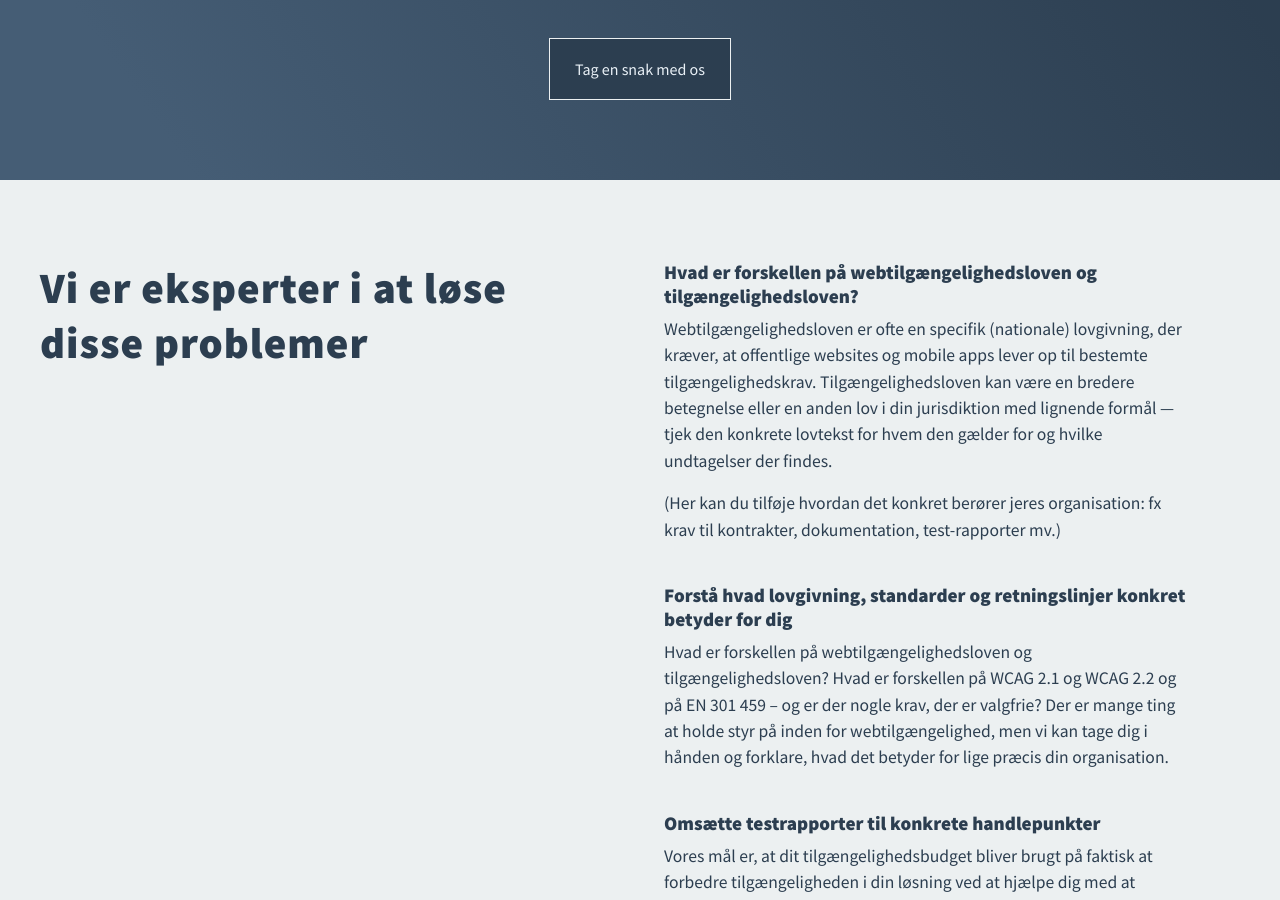
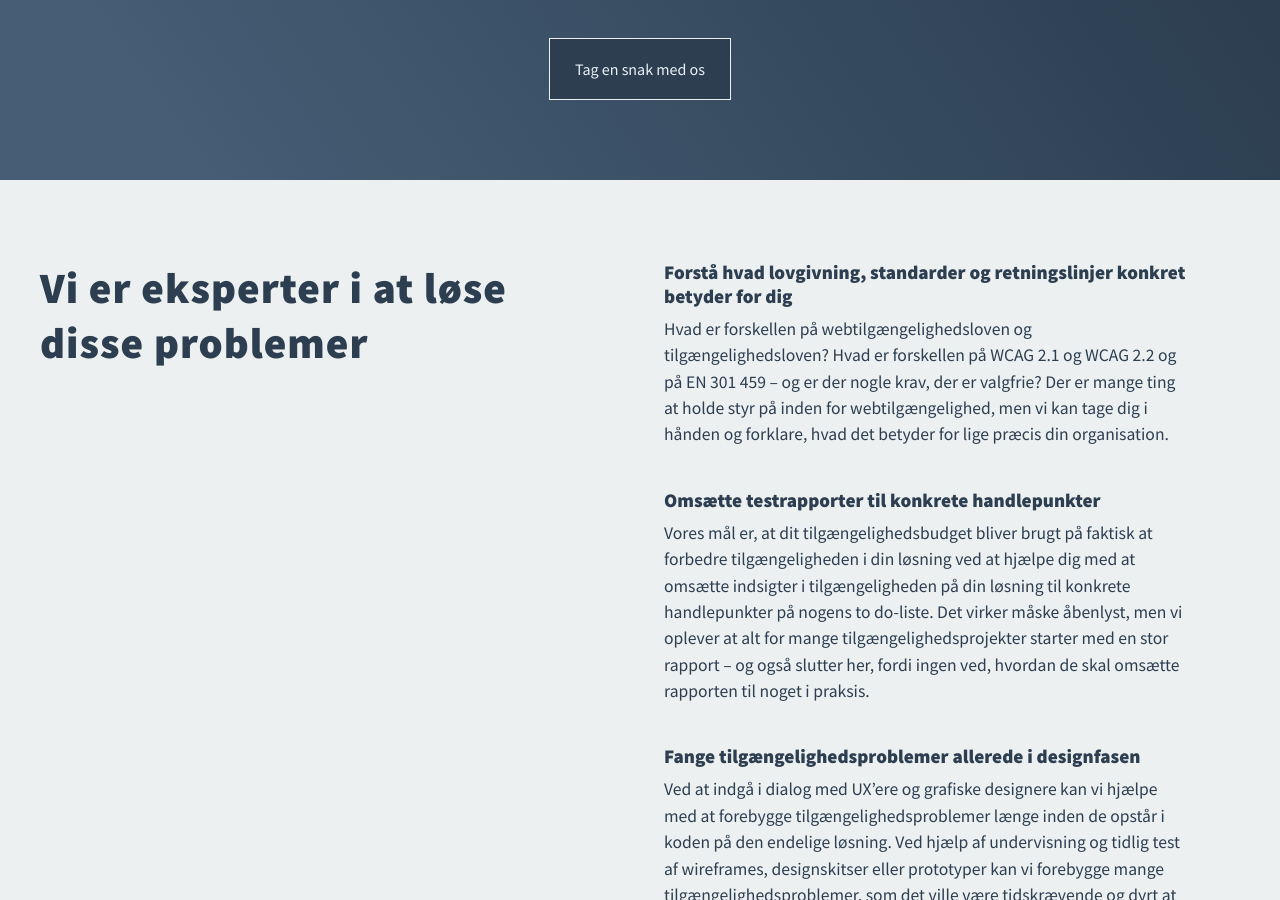
Before and after one commit to derangeddk/deranged.dk, a Jekyll site: the page built from da/tilgaengelighed/index.html, in a window 1280 px wide and 900 px high, scrolled down 3547 px. Built offline with Jekyll 4.4.1, drawn with Linux system fonts in a browser that asks for light colours; comment, search, counter and statistics services are not loaded.

Commit message:
Remove placeholder text

```diff
--- a/da/tilgaengelighed/index.html
+++ b/da/tilgaengelighed/index.html
@@ -5,12 +5,6 @@ meta: "Eksperthjælp til at sikre overholdelse af tilgængelighedsloven og til a
 sitemap_include: 'yes'
 lang: "da_dk"
 questions:
-  - question: "Hvad er forskellen på webtilgængelighedsloven og tilgængelighedsloven?"
-    answer: |
-      Webtilgængelighedsloven er ofte en specifik (nationale) lovgivning, der kræver, at offentlige websites og mobile apps lever op til bestemte tilgængelighedskrav.
-      Tilgængelighedsloven kan være en bredere betegnelse eller en anden lov i din jurisdiktion med lignende formål — tjek den konkrete lovtekst for hvem den gælder for og hvilke undtagelser der findes.
-
-      (Her kan du tilføje hvordan det konkret berører jeres organisation: fx krav til kontrakter, dokumentation, test-rapporter mv.)
   - question: "Forstå hvad lovgivning, standarder og retningslinjer konkret betyder for dig"
     answer: |
       Hvad er forskellen på webtilgængelighedsloven og tilgængelighedsloven?
```
